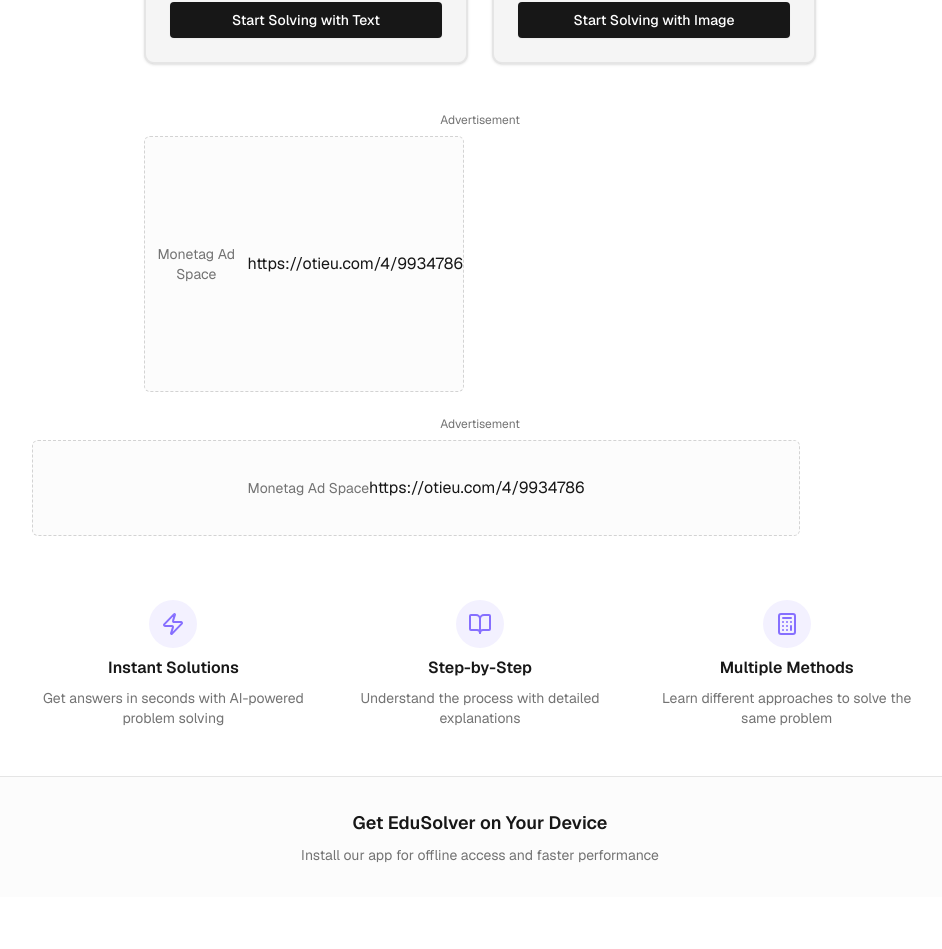
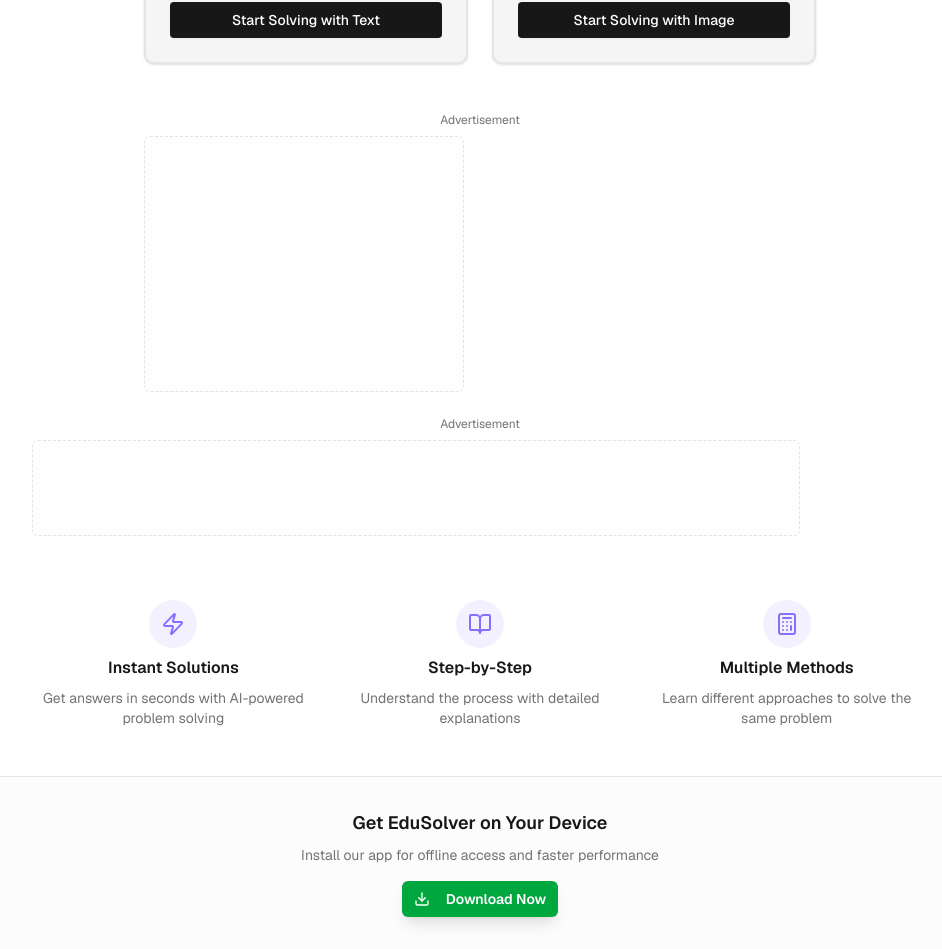
Before and after one commit to heenatrivedi321-max/edusolver, a Next.js app: page / in a window 1280 px wide. Shown: the part 537-1486 px from the top of the page, without its empty margins (160-1102 px from the left). Before the commit the page ends 1434 px from the top, so only its background shows below. Built offline with nearby package versions, Linux system fonts and the light colour scheme.

Commit message:
fix: show InstallButton and load Monetag ads
Ensure InstallButton is always visible and fix ad loading.

Co-authored-by: null <234387117+heenatrivedi321-max@users.noreply.github.com>

```diff
--- a/components/install-button.tsx
+++ b/components/install-button.tsx
@@ -2,7 +2,7 @@
 
 import { useState, useEffect } from "react"
 import { Button } from "@/components/ui/button"
-import { Download } from "lucide-react"
+import { Download, Smartphone } from "lucide-react"
 
 interface BeforeInstallPromptEvent extends Event {
   readonly platforms: string[]
@@ -16,6 +16,7 @@ interface BeforeInstallPromptEvent extends Event {
 export function InstallButton() {
   const [deferredPrompt, setDeferredPrompt] = useState<BeforeInstallPromptEvent | null>(null)
   const [isInstallable, setIsInstallable] = useState(false)
+  const [showInstructions, setShowInstructions] = useState(false)
 
   useEffect(() => {
     const handler = (e: Event) => {
@@ -30,8 +31,7 @@ export function InstallButton() {
   }, [])
 
   const handleInstall = async () => {
-    if (!deferredPrompt) return
-
+    if (deferredPrompt) {
       deferredPrompt.prompt()
       const { outcome } = await deferredPrompt.userChoice
 
@@ -39,11 +39,13 @@ export function InstallButton() {
         setDeferredPrompt(null)
         setIsInstallable(false)
       }
+    } else {
+      setShowInstructions(!showInstructions)
+    }
   }
 
-  if (!isInstallable) return null
-
   return (
+    <div className="flex flex-col items-center space-y-4">
       <Button
         onClick={handleInstall}
         className="bg-green-600 hover:bg-green-700 text-white font-semibold px-6 py-3 rounded-lg shadow-lg transition-all duration-200 hover:shadow-xl"
@@ -51,5 +53,26 @@ export function InstallButton() {
         <Download className="w-5 h-5 mr-2" />
         Download Now
       </Button>
+
+      {showInstructions && !isInstallable && (
+        <div className="bg-card border border-border rounded-lg p-4 max-w-md text-sm">
+          <div className="flex items-center gap-2 mb-2">
+            <Smartphone className="w-4 h-4 text-accent" />
+            <span className="font-semibold">Install Instructions:</span>
+          </div>
+          <div className="space-y-2 text-muted-foreground">
+            <p>
+              <strong>Chrome/Edge:</strong> Click menu (⋮) → "Install EduSolver"
+            </p>
+            <p>
+              <strong>Safari:</strong> Share button → "Add to Home Screen"
+            </p>
+            <p>
+              <strong>Firefox:</strong> Address bar → Install icon
+            </p>
+          </div>
+        </div>
+      )}
+    </div>
   )
 }
--- a/components/monetag-ad.tsx
+++ b/components/monetag-ad.tsx
@@ -1,4 +1,6 @@
 "use client"
+
+import { useEffect, useRef } from "react"
 
 interface MonetagAdProps {
   className?: string
@@ -6,20 +8,36 @@ interface MonetagAdProps {
 }
 
 export function MonetagAd({ className = "", size = "banner" }: MonetagAdProps) {
+  const adRef = useRef<HTMLDivElement>(null)
+
   const sizeClasses = {
     banner: "h-24 w-full",
     rectangle: "h-64 w-80",
     leaderboard: "h-24 w-full max-w-3xl",
   }
 
+  useEffect(() => {
+    if (adRef.current && typeof window !== "undefined") {
+      const script = document.createElement("script")
+      script.type = "text/javascript"
+      script.src = "https://otieu.com/4/9934786"
+      script.async = true
+      script.setAttribute("data-cfasync", "false")
+
+      // Clear any existing content
+      adRef.current.innerHTML = ""
+      adRef.current.appendChild(script)
+    }
+  }, [])
+
   return (
     <div className={`text-center ${className}`}>
       <p className="text-xs text-muted-foreground mb-2">Advertisement</p>
       <div
-        className={`bg-muted/30 border border-dashed border-muted-foreground/30 rounded-lg flex items-center justify-center ${sizeClasses[size]}`}
+        ref={adRef}
+        className={`bg-muted/10 border border-dashed border-muted-foreground/20 rounded-lg flex items-center justify-center ${sizeClasses[size]} overflow-hidden`}
       >
-        <span className="text-sm text-muted-foreground">Monetag Ad Space</span>
-        https://otieu.com/4/9934786
+        <span className="text-sm text-muted-foreground">Loading ad...</span>
       </div>
     </div>
   )
```
Lines whose indentation alone changed are shown as unchanged.
